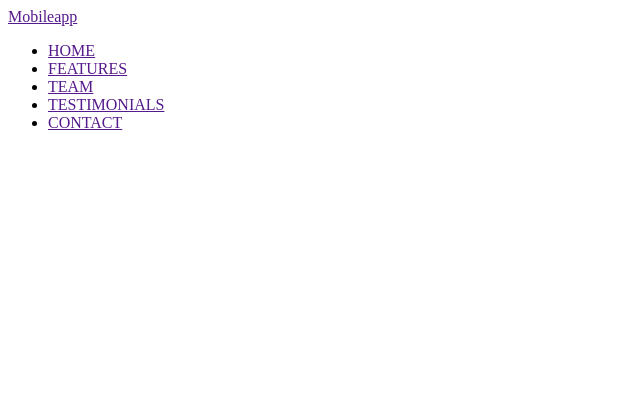
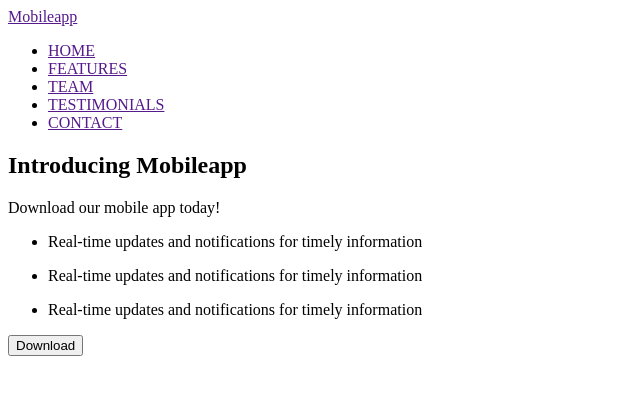
Before and after one commit to PushEaxVK/shared-repo, a plain HTML site: page index.html in a window 1280 px wide. Shown: the whole page, without its empty margins (0-640 px from the left). Drawn offline with Linux system fonts and the light colour scheme.

Commit message:
add main

```diff
--- a/index.html
+++ b/index.html
@@ -18,7 +18,24 @@
         </ul>
       </nav>
     </header>
-    <main></main>
+    <main>
+      <section>
+        <h1>Introducing Mobileapp</h1>
+        <p>Download our mobile app today!</p>
+        <ul>
+          <li>
+            <p>Real-time updates and notifications for timely information</p>
+          </li>
+          <li>
+            <p>Real-time updates and notifications for timely information</p>
+          </li>
+          <li>
+            <p>Real-time updates and notifications for timely information</p>
+          </li>
+        </ul>
+        <button type="button">Download</button>
+      </section>
+    </main>
     <footer></footer>
   </body>
 </html>
```
